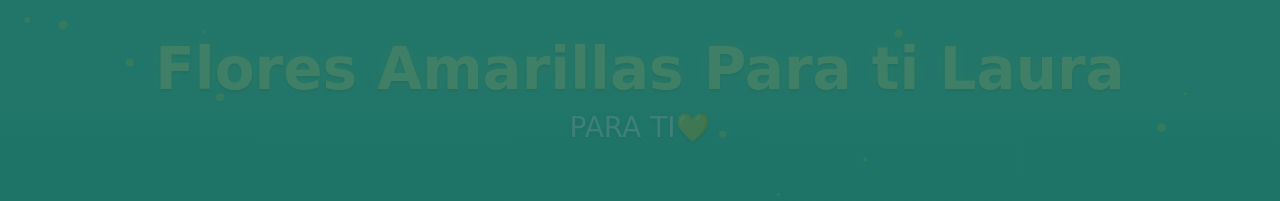
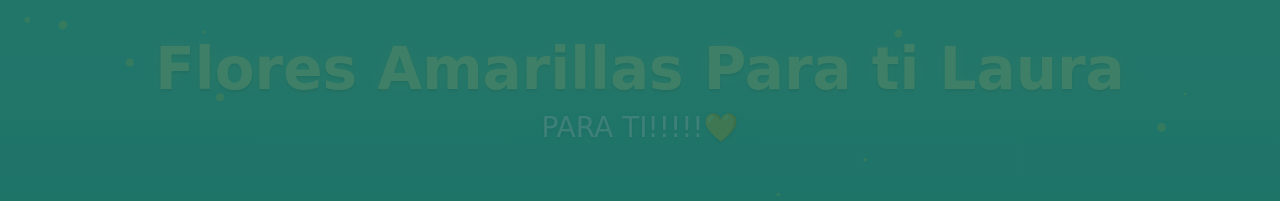
Before and after one commit to jca218682-spec/Flores-Amarillas, a plain HTML site: page index.html in a window 1280 px wide. Shown: the top 201 px of the page. Drawn offline with Linux system fonts and the light colour scheme; animation ran at ten frames a second.

Commit message:
Update subtitle text in index.html

```diff
--- a/index.html
+++ b/index.html
@@ -243,7 +243,7 @@ canvas{
     </div>
 
     <div class="subtitulo">
-        PARA TI💛
+        PARA TI!!!!!💛
     </div>
 
 </div>
```
